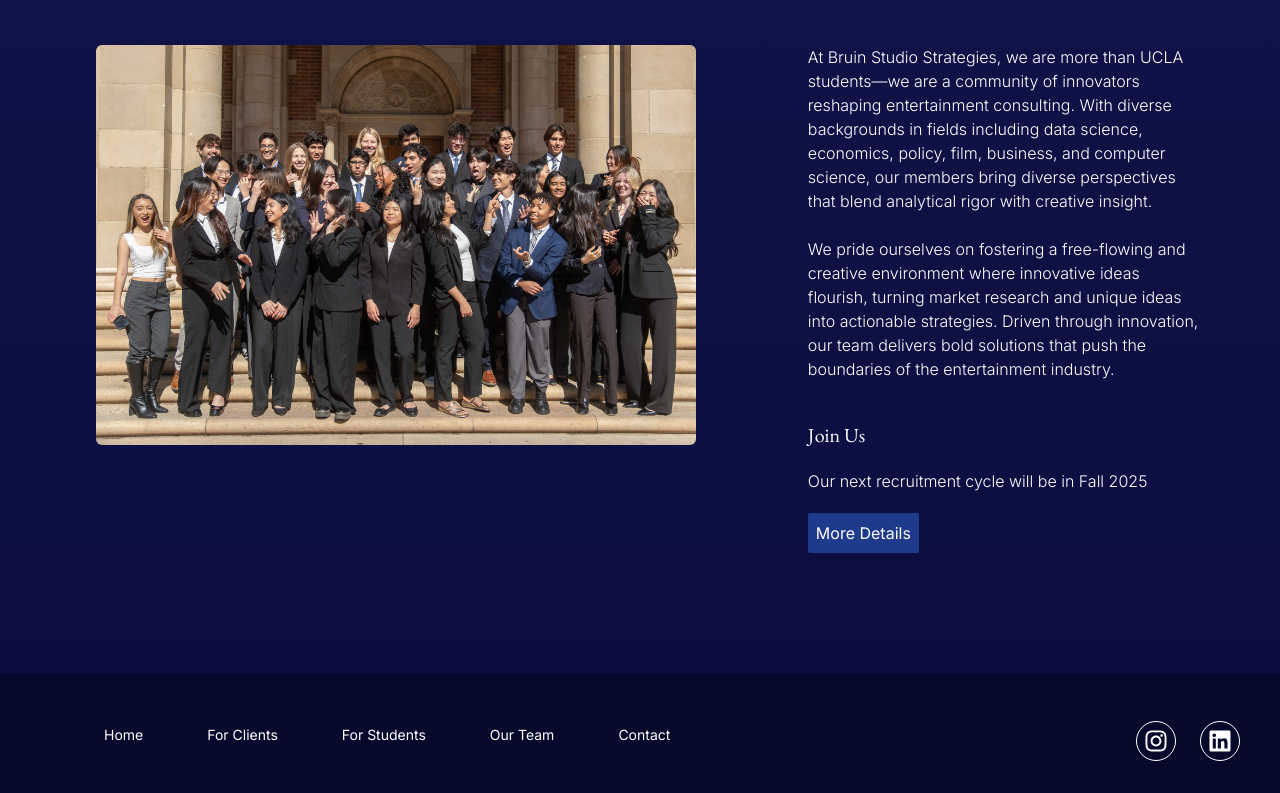
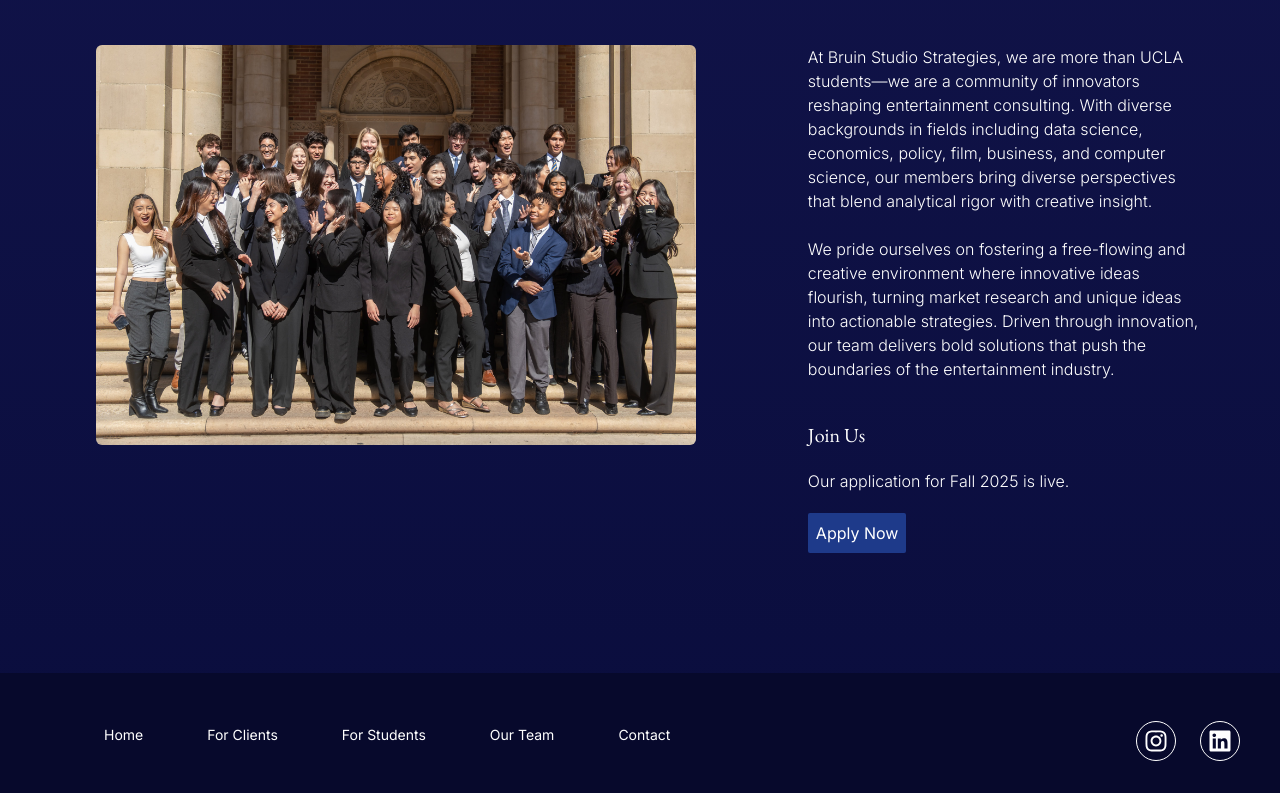
Before and after one commit to Bruin-Studio-Strategies/BSSWebsite, a React (Vite) app in the folder bss-web/: page / in a window 1280 px wide. Shown: the part 2730-3523 px from the top of the page. Built offline with nearby package versions, Linux system fonts and the light colour scheme.

Commit message:
added the apply now button

```diff
--- a/bss-web/src/pages/Landing/sections/Team.jsx
+++ b/bss-web/src/pages/Landing/sections/Team.jsx
@@ -18,14 +18,15 @@
         </p>
         <h4 className="font-serif mt-10 text-xl">Join Us</h4>
         <p className="my-5 px-10 sm:px-0">
-          Our next recruitment cycle will be in Fall 2025
+          Our application for Fall 2025 is live.
         </p>
-        <Link to="/recruitment">
+        <Link to="https://forms.gle/xVDESkpmkP4MtpHm6?fbclid=PAZXh0bgNhZW0CMTEAAadFbpo77M3Dkz2vW5t2s1JFopI-tHdqMWIHL94-D59BH2cufaXQy7bJv9014w_aem_RXmJvNtWU_Pw87TpkvdRGQ">
           <button className="text-white bg-blue-900 hover:bg-blue-800 rounded-sm p-2">
-            More Details
+            Apply Now
           </button>
         </Link>
       </div>
     </div>
   );
 }
+//<Link to="/recruitment"> for offseason on line 23
```
